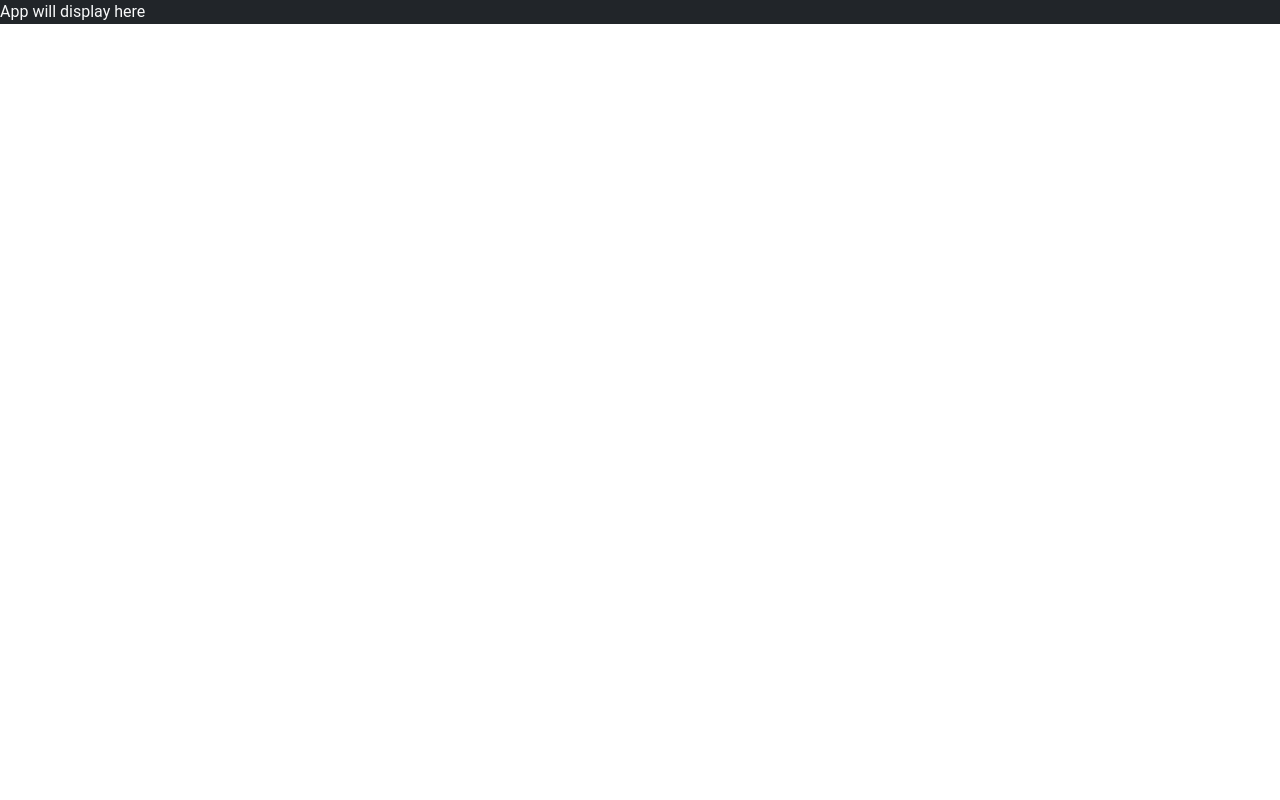
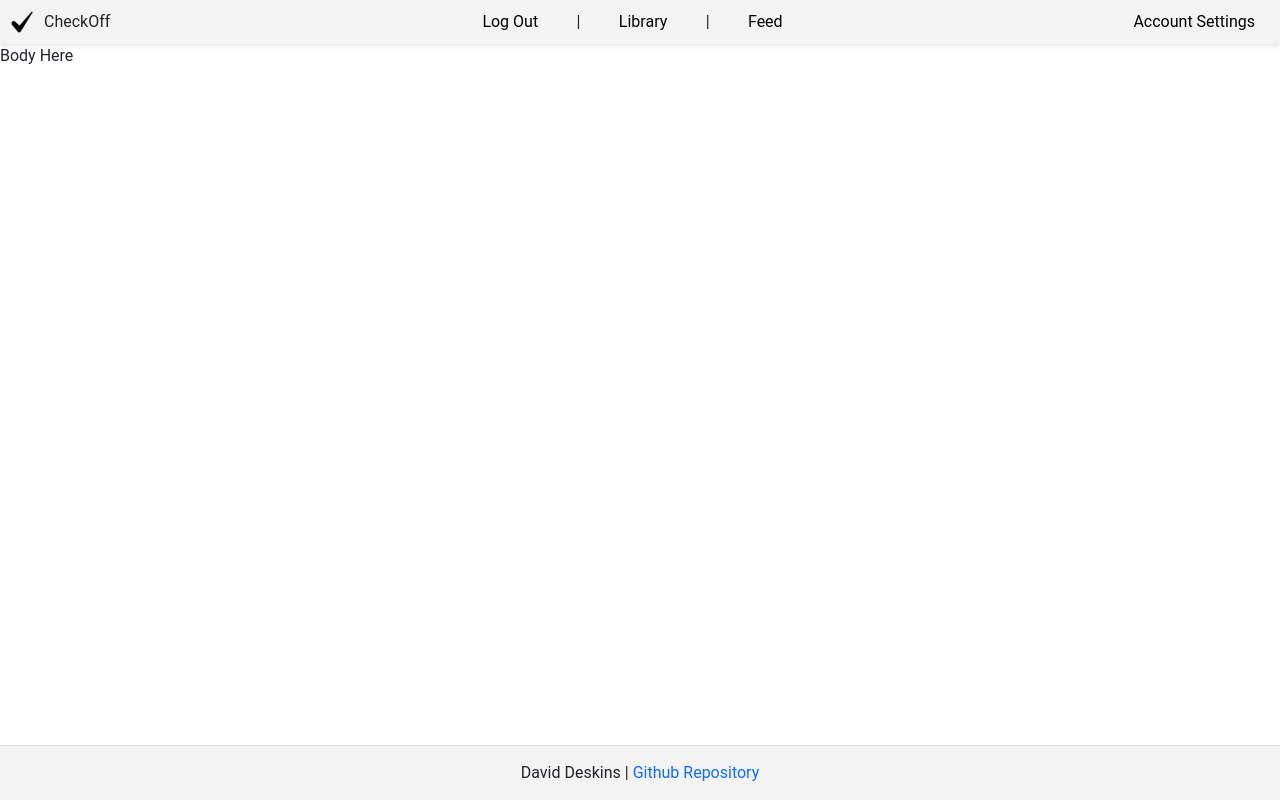
Before and after one commit to HyperNebula/CS260-Startup, a React (Vite) app: page /library in a window 1280 px wide. Built offline with nearby package versions, Linux system fonts and the light colour scheme.

Commit message:
Added header and footer to app.jsx

```diff
--- a/src/app.css
+++ b/src/app.css
@@ -66,7 +66,7 @@ header.nav-bar {
     right: 30px;
 }
 
-body {
+.body {
     margin: 0;
     font-family: Roboto !important;
 }
--- a/src/app.jsx
+++ b/src/app.jsx
@@ -9,5 +9,33 @@ import { BrowserRouter, NavLink, Route, Routes, useLocation } from 'react-router
 //import { Settings } from './settings/settings';
 
 export default function App() {
-  return (<div className="body bg-dark text-light">App will display here</div>);
+  return (
+    <div className="body">
+        <header className="nav-bar">
+                <div className="logo">
+                    <img src="/check-mark.png" alt="Library Logo" style={{ width: "1.5em", height: "auto" }} />
+                    <span>CheckOff</span>
+                </div>
+
+                <nav className="nav-links">
+                    <a href="index.html">Log Out</a> |
+                    <a href="library.html">Library</a>  |
+                    <a href="feed.html">Feed</a>
+                </nav>
+
+                <div className="account-settings">
+                    <a href="settings.html">Account Settings</a>
+                </div>
+        </header>
+
+        <main>Body Here</main>
+
+        <footer className="credit">
+            <span>David Deskins | </span>
+            <a href="https://github.com/HyperNebula/CS260-Startup/" target="_blank" rel="noopener noreferrer" style={{ textDecoration: "none" }}>Github Repository</a>
+        </footer>
+
+    </div>
+
+  );
 }
```
